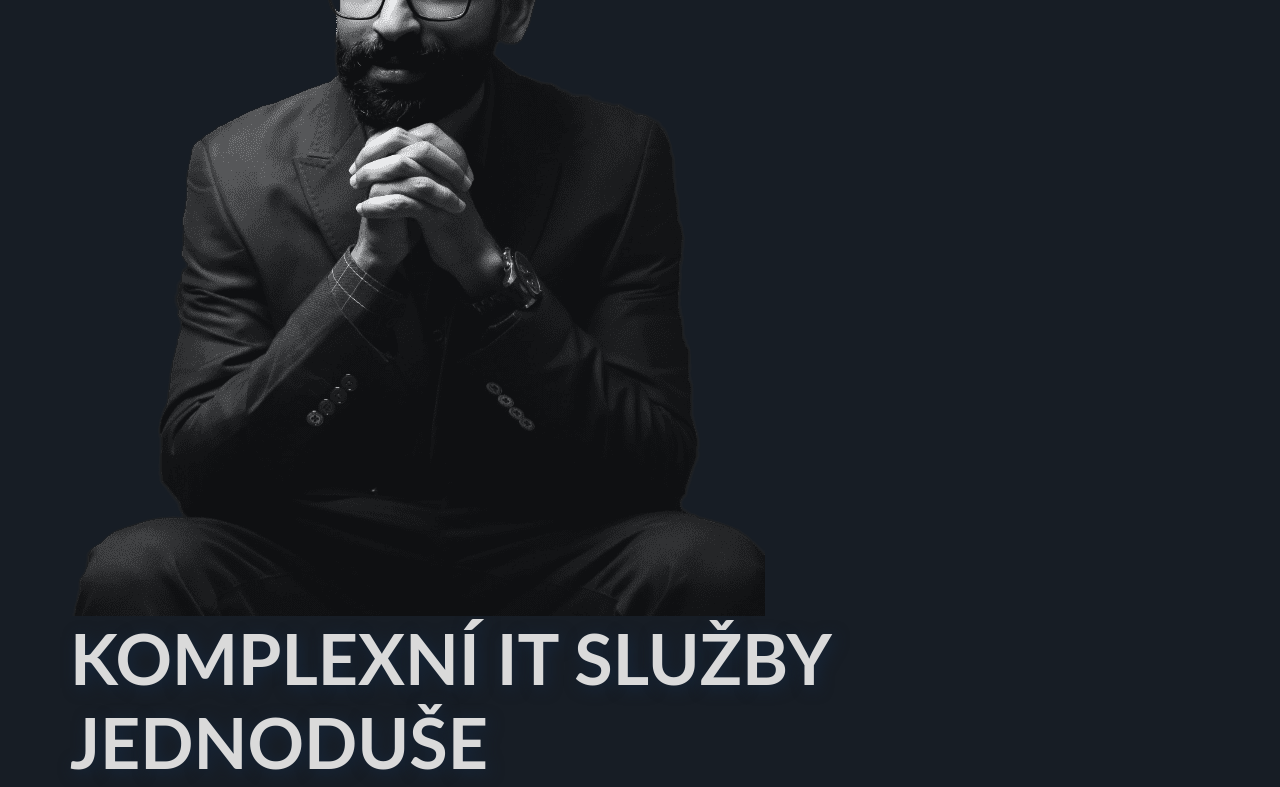
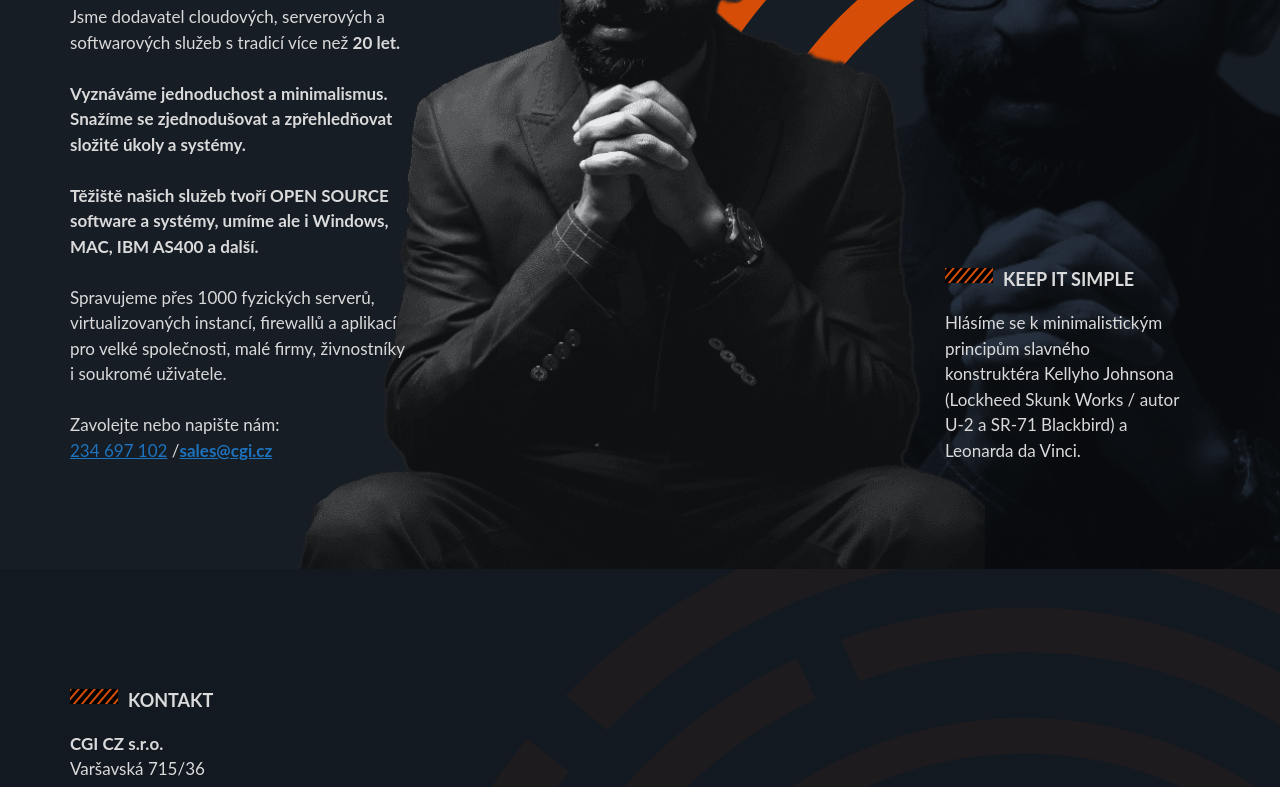
Before and after one commit to darwinroa/CGI, a Gatsby site: page / in a window 1280 px wide. Shown: the part 324-1111 px from the top of the page. Built offline with nearby package versions, Linux system fonts and the light colour scheme; Gatsby itself is replaced by a stand-in of ours.

Commit message:
Landing page Ready for desktop version

```diff
--- a/gatsby-config.js
+++ b/gatsby-config.js
@@ -8,5 +8,9 @@
  * @type {import('gatsby').GatsbyConfig}
  */
 module.exports = {
-  plugins: [`gatsby-plugin-image`, `gatsby-plugin-sharp`],
+  plugins: [
+    `gatsby-plugin-image`,
+    `gatsby-plugin-sharp`,
+    `gatsby-transformer-sharp`,
+  ],
 };
--- a/package.json
+++ b/package.json
@@ -14,9 +14,11 @@
   },
   "dependencies": {
     "gatsby": "^5.3.3",
+    "gatsby-background-image": "^1.6.0",
     "gatsby-plugin-image": "^3.9.0",
     "gatsby-plugin-sharp": "^5.9.0",
     "gatsby-source-filesystem": "^5.9.0",
+    "gatsby-transformer-sharp": "^5.9.0",
     "react": "^18.2.0",
     "react-dom": "^18.2.0"
   },
--- a/src/components/MainSection/MainSection.module.css
+++ b/src/components/MainSection/MainSection.module.css
@@ -1,10 +1,41 @@
 .mainSection {
+  background-image: url(../../images/rings.svg);
   background-color: #171d25;
-  min-height: 100vh;
+  background-position: 500px 0px;
+  background-repeat: no-repeat;
+  background-size: cover;
+  transition: background 0.3s, border 0.3s, border-radius 0.3s, box-shadow 0.3s;
+  position: relative;
+}
+
+.mainSection .overlay {
+  background-image: url(../../images/man.png);
+  background-repeat: no-repeat;
+  height: 100%;
+  width: 100%;
+  top: 0;
+  left: 0;
+  position: absolute;
+}
+
+.mainSection .mainOverlay {
+  background-attachment: fixed;
+  opacity: 0.75;
+  mix-blend-mode: overlay;
+  transition: background 0.3s, border-radius 0.3s, opacity 0.3s;
+  background-position: 34vw -41px;
+  background-size: cover;
+}
+
+.mainSection .manCenter {
+  transition: background 0.3s, border-radius 0.3s, opacity 0.3s;
+  background-position: top center;
+  background-size: contain;
+  z-index: 0;
 }
 
 .mainSection .container {
-  padding: 140px 40px 80px 40px;
+  padding: 100px 40px 0px 40px;
 }
 
 .mainSection h1 {
@@ -15,9 +46,16 @@
   margin-bottom: 20px;
 }
 
+.boxSection {
+  position: relative;
+  padding: 40px 0px 80px 0px;
+}
+
 .flexContent {
   display: flex;
   flex-wrap: wrap;
+  position: relative;
+  z-index: 2;
 }
 
 .flexContent .col_1 {
--- a/src/components/MainSection/index.jsx
+++ b/src/components/MainSection/index.jsx
@@ -1,21 +1,22 @@
 import React from "react";
 import * as style from "./MainSection.module.css";
 import TitleOrangeBar from "../TitleOrangeBar";
-import { StaticImage } from "gatsby-plugin-image";
 
-export default function index() {
+export default function Index() {
   return (
     <div className={style.mainSection}>
       <div className={`container ${style.container}`}>
-        <StaticImage src="../../images/man.png" alt="man image" />
+        <div className={[style.overlay, style.mainOverlay].join(" ")}></div>
+        <div className={style.boxSection}>
+          <div className={[style.overlay, style.manCenter].join(" ")}></div>
           <div className={style.flexContent}>
             <div className={style.col_1}>
               <div className="content">
                 <h1>Komplexní IT služby jednoduše</h1>
                 <div className={style.about}>
                   <p>
-                  Jsme dodavatel cloudových, serverových a softwarových služeb s
-                  tradicí více než <b>20 let.</b>
+                    Jsme dodavatel cloudových, serverových a softwarových služeb
+                    s tradicí více než <b>20 let.</b>
                   </p>
                   <p>
                     <b>
@@ -25,8 +26,8 @@
                   </p>
                   <p>
                     <b>
-                    Těžiště našich služeb tvoří OPEN SOURCE software a systémy,
-                    umíme ale i Windows, MAC, IBM AS400 a další.
+                      Těžiště našich služeb tvoří OPEN SOURCE software a
+                      systémy, umíme ale i Windows, MAC, IBM AS400 a další.
                     </b>
                   </p>
                   <p>
@@ -58,5 +59,6 @@
           </div>
         </div>
       </div>
+    </div>
   );
 }
--- a/src/components/SecundarySection/SecundarySection.module.css
+++ b/src/components/SecundarySection/SecundarySection.module.css
@@ -1,10 +1,24 @@
 .secundarySection {
   background-color: #131920;
-  min-height: 80vh;
+  position: relative;
 }
 
 .secundarySection .container {
   padding: 120px 40px 120px 40px;
+}
+
+.secundarySection .overlay {
+  background-image: url(../../images/rings.svg);
+  background-position: 30vw -67px;
+  background-repeat: no-repeat;
+  background-size: 100% auto;
+  opacity: 0.05;
+  transition: background 0.3s, border-radius 0.3s, opacity 0.3s;
+  height: 100%;
+  width: 100%;
+  top: 0;
+  left: 0;
+  position: absolute;
 }
 
 .secundarySection .content {
--- a/src/components/SecundarySection/index.jsx
+++ b/src/components/SecundarySection/index.jsx
@@ -5,6 +5,7 @@
 export default function index() {
   return (
     <div className={style.secundarySection}>
+      <div className={style.overlay}></div>
       <div className={`container ${style.container}`}>
         <div className="col">
           <div className={style.content}>
```
Also changed, not shown: 1 other file. Lines whose indentation alone changed are shown as unchanged.
